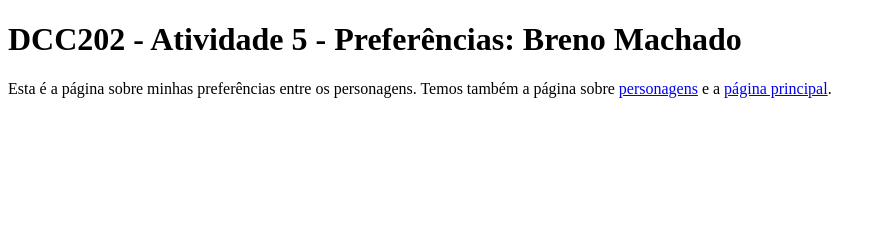
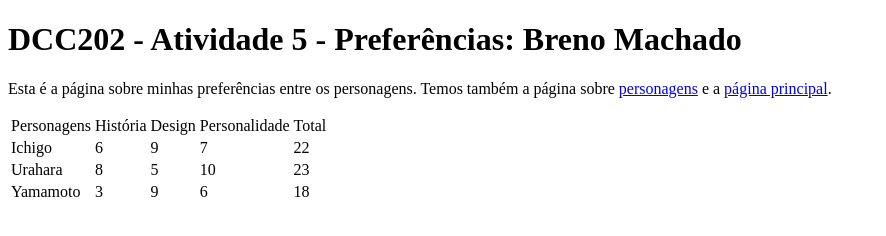
Before and after one commit to ufjf-dcc202/ufjf-dcc202-2023-3-a-atv5-Breno-Machado-exe, a website: page preferencias.html in a window 1280 px wide. Shown: the whole page, without its empty margins (0-886 px from the left). Drawn offline with Linux system fonts and the light colour scheme.

Commit message:
Adiciona tabela

```diff
--- a/preferencias.html
+++ b/preferencias.html
@@ -10,9 +10,36 @@
         <h1>DCC202 - Atividade 5 - Preferências: Breno Machado</h1>
         <p>Esta é a página sobre minhas preferências entre os personagens. Temos também a página sobre <a href="personagens.html">personagens</a> e a <a href="index.html">página principal</a>.</p>
         <div>
-            <ul>
-
-            </ul>
+            <table>
+                <tr>
+                    <td>Personagens</td>
+                    <td>História</td>
+                    <td>Design</td>
+                    <td>Personalidade</td>
+                    <td>Total</td>
+                </tr>
+                <tr>
+                    <td>Ichigo</td>
+                    <td>6</td>
+                    <td>9</td>
+                    <td>7</td>
+                    <td>22</td>
+                </tr>
+                <tr>
+                    <td>Urahara</td>
+                    <td>8</td>
+                    <td>5</td>
+                    <td>10</td>
+                    <td>23</td>
+                </tr>
+                <tr>
+                    <td>Yamamoto</td>
+                    <td>3</td>
+                    <td>9</td>
+                    <td>6</td>
+                    <td>18</td>
+                </tr>
+            </table>
         </div>
     </main>
 
```
